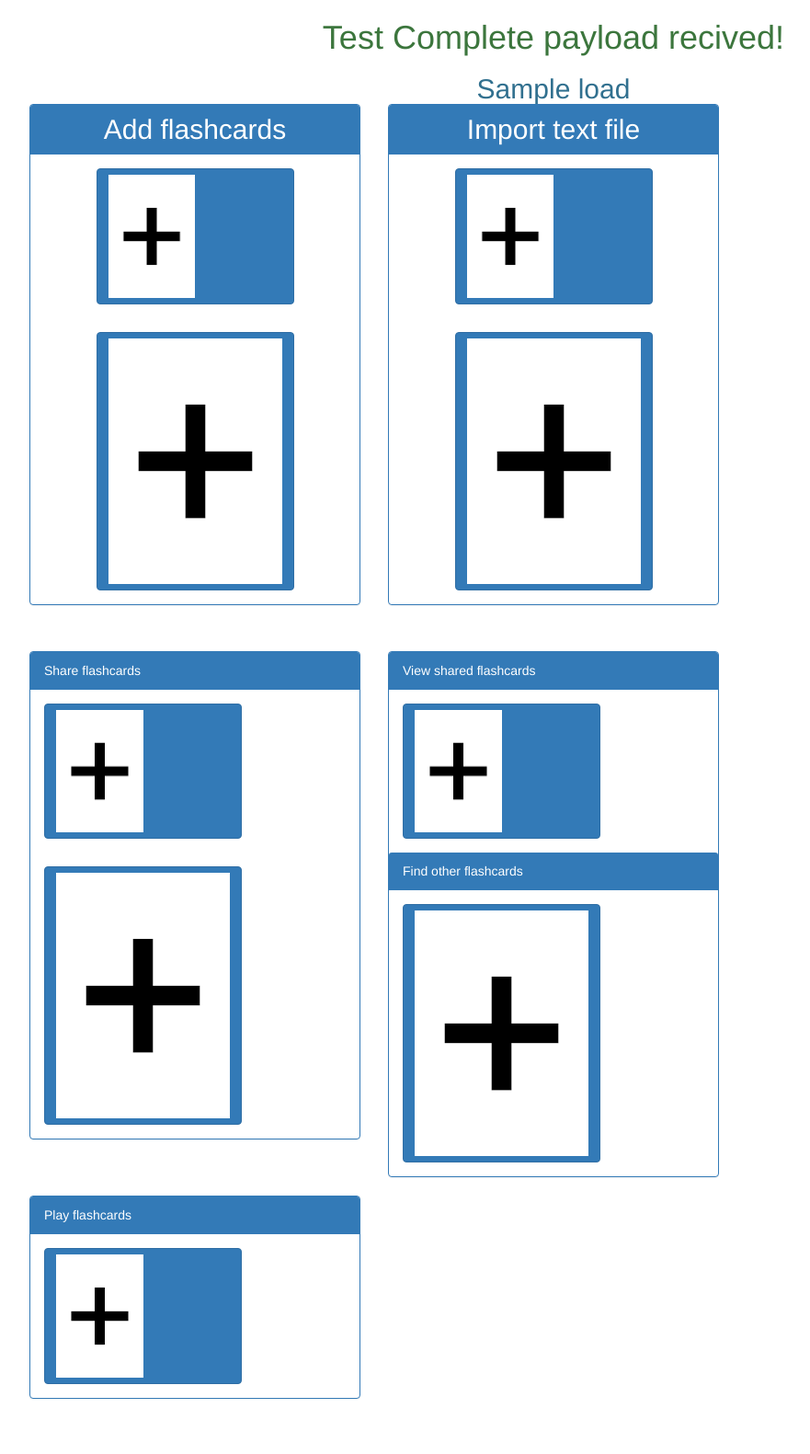
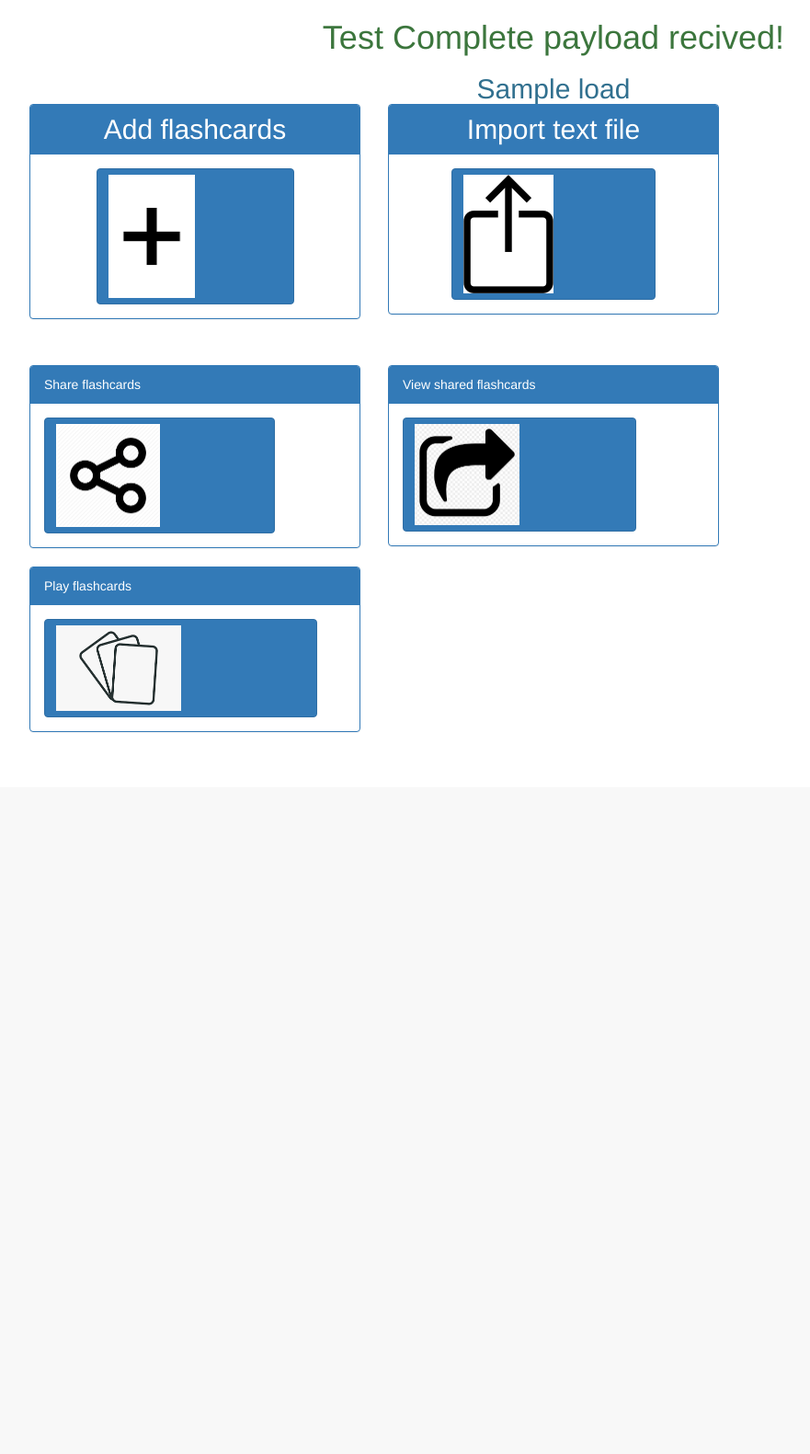
Before and after one commit to picards/picards, a Flask app: template app/templates/index.html in a window 1280 px wide. Shown: the part 401-1982 px from the top of the page at 92% size, without its empty margins (38-919 px from the left). After the commit the page ends 1197 px from the top, so only its background shows below. Run offline with Flask 2, Linux system fonts and the light colour scheme; the template is opened without the code that fills it: most values are stand-ins (such as "Sample title", 1, 10 or a date in 2020); some libraries are stand-ins or nearby versions.

Commit message:
updated index file

```diff
--- a/app/templates/index.html
+++ b/app/templates/index.html
@@ -10,16 +10,14 @@
 
         <div class="panel-body"><button class="btn btn-primary"><img src="{{ url_for('static', filename='plus_sign.png') }}" class="img-responsive" style="width:50%" alt="Image"></button></div>
 
-        <div class="panel-body"><button class="btn btn-primary"><img src="{{ url_for('static', filename='plus_sign.png') }}" class="img-responsive" style="width:100%" alt="Image"></button></div>
-
 
       </div>
     </div>
     <div class="col-sm-4 ">
       <div class="panel panel-primary">
         <div class="panel-heading">Import text file</div>
-        <div class="panel-body"><button class="btn btn-primary"><img src="{{ url_for('static', filename='plus_sign.png') }}" class="img-responsive" style="width:50%" alt="Image"></button></div>
-        <div class="panel-body"><button class="btn btn-primary"><img src="{{ url_for('static', filename='plus_sign.png') }}" class="img-responsive" style="width:100%" alt="Image"></button></div>
+        <div class="panel-body"><button class="btn btn-primary"><img src="{{ url_for('static', filename='upload_button.png') }}" class="img-responsive" style="width:50%" alt="Image"></button></div>
+
       </div>
     </div>
 
@@ -32,16 +30,15 @@
     <div class="col-sm-4 offset-4">
       <div class="panel panel-primary">
         <div class="panel-heading">Share flashcards</div>
-        <div class="panel-body"><button class="btn btn-primary"><img src="{{ url_for('static', filename='plus_sign.png') }}" class="img-responsive" style="width:50%" alt="Image"></button></div>
-        <div class="panel-body"><button class="btn btn-primary"><img src="{{ url_for('static', filename='plus_sign.png') }}" class="img-responsive" style="width:100%" alt="Image"></button></div>
+        <div class="panel-body"><button class="btn btn-primary"><img src="{{ url_for('static', filename='share_button.png') }}" class="img-responsive" style="width:50%" alt="Image"></button></div>
+
       </div>
     </div>
     <div class="col-sm-4 offset-4">
       <div class="panel panel-primary">
         <div class="panel-heading">View shared flashcards</div>
-        <div class="panel-body"><button class="btn btn-primary"><img src="{{ url_for('static', filename='plus_sign.png') }}" class="img-responsive" style="width:50%" alt="Image"></button></div>
-        <div class="panel-heading">Find other flashcards</div>
-        <div class="panel-body"><button class="btn btn-primary"><img src="{{ url_for('static', filename='plus_sign.png') }}" class="img-responsive" style="width:100%" alt="Image"></button></div>
+        <div class="panel-body"><button class="btn btn-primary"><img src="{{ url_for('static', filename='shared_cards.png') }}" class="img-responsive" style="width:50%" alt="Image"></button></div>
+
       </div>
     </div>
 
@@ -52,7 +49,7 @@
     <div class="col-sm-4 offset-6">
     <div class="panel panel-primary">
         <div class="panel-heading">Play flashcards</div>
-        <div class="panel-body"><button class="btn btn-primary"><img src="{{ url_for('static', filename='plus_sign.png') }}" class="img-responsive" style="width:50%" alt="Image"></button></div>
+        <div class="panel-body"><button class="btn btn-primary"><img src="{{ url_for('static', filename='play_cards.png') }}" class="img-responsive" style="width:50%" alt="Image"></button></div>
       </div>
       </div>
     </div>
```
